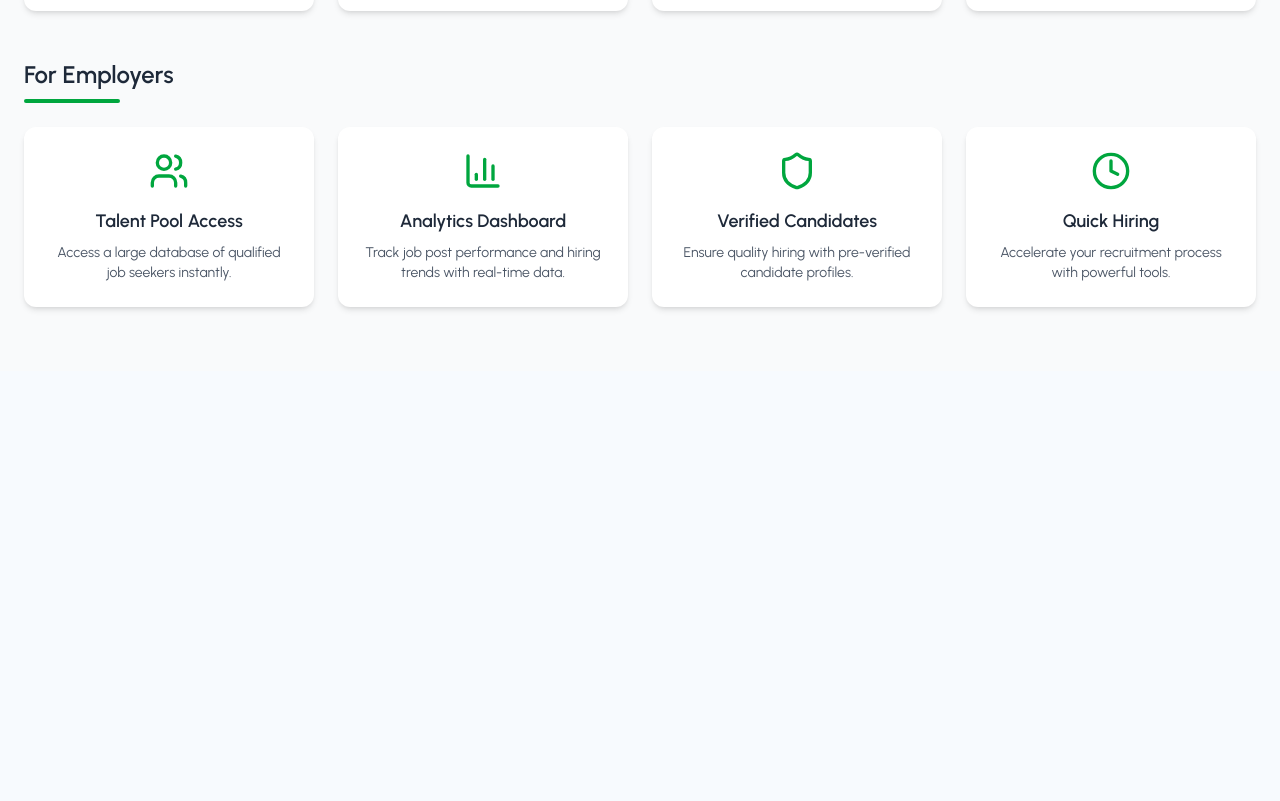
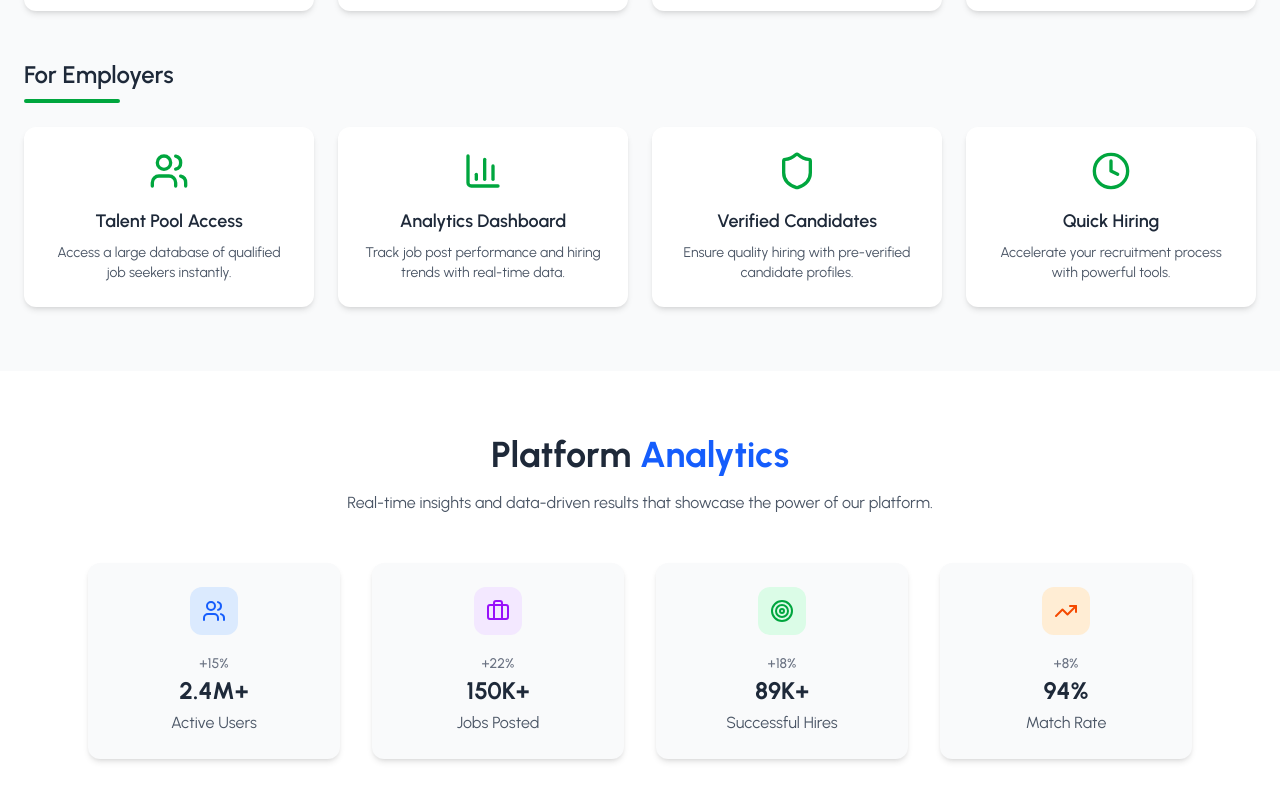
Before and after one commit to Lithira-Sasmitha/JOBprotala_frontend, a React (Vite) app in the folder frontend/: page / in a window 1280 px wide. Shown: the part 1317-2118 px from the top of the page. Built offline with nearby package versions, Linux system fonts and the light colour scheme.

Commit message:
inite analytics section

```diff
--- a/frontend/src/pages/LandingPage/LandingPage.jsx
+++ b/frontend/src/pages/LandingPage/LandingPage.jsx
@@ -2,6 +2,7 @@ import React from 'react'
 import Header from './components/Header'
 import Hero from './components/Hero'
 import Features from './components/Features'
+import Analytics from './components/Analytics'
 
 const Landing = () => {
   return (
@@ -9,6 +10,7 @@ const Landing = () => {
       <Header />
       <Hero />
       <Features />
+      <Analytics />
     </div>
   )
 }
--- /dev/null
+++ b/frontend/src/pages/LandingPage/components/Analytics.jsx
@@ -0,0 +1,87 @@
+import { motion } from "framer-motion";
+import { TrendingUp, Users, Briefcase, Target } from "lucide-react";
+
+const Analytics = () => {
+  const stats = [
+    {
+      icon: Users,
+      title: "Active Users",
+      value: "2.4M+",
+      growth: "+15%",
+      color: "text-blue-600",
+      bg: "bg-blue-100"
+    },
+    {
+      icon: Briefcase,
+      title: "Jobs Posted",
+      value: "150K+",
+      growth: "+22%",
+      color: "text-purple-600",
+      bg: "bg-purple-100"
+    },
+    {
+      icon: Target,
+      title: "Successful Hires",
+      value: "89K+",
+      growth: "+18%",
+      color: "text-green-600",
+      bg: "bg-green-100"
+    },
+    {
+      icon: TrendingUp,
+      title: "Match Rate",
+      value: "94%",
+      growth: "+8%",
+      color: "text-orange-600",
+      bg: "bg-orange-100"
+    }
+  ];
+
+  return (
+    <section className="py-16 bg-white">
+      <div className="max-w-6xl mx-auto px-6">
+        {/* Header */}
+        <motion.div
+          initial={{ opacity: 0, y: 30 }}
+          whileInView={{ opacity: 1, y: 0 }}
+          transition={{ duration: 0.8, ease: "easeOut" }}
+          viewport={{ once: true }}
+          className="text-center mb-12"
+        >
+          <h2 className="text-4xl font-bold text-gray-800">
+            Platform <span className="text-blue-600">Analytics</span>
+          </h2>
+          <p className="mt-4 text-gray-600 max-w-2xl mx-auto">
+            Real-time insights and data-driven results that showcase the power of our platform.
+          </p>
+        </motion.div>
+
+        {/* Stat Cards */}
+        <div className="grid gap-8 grid-cols-1 sm:grid-cols-2 lg:grid-cols-4">
+          {stats.map((stat, index) => {
+            const Icon = stat.icon;
+            return (
+              <motion.div
+                key={index}
+                initial={{ opacity: 0, y: 30 }}
+                whileInView={{ opacity: 1, y: 0 }}
+                transition={{ delay: index * 0.1, duration: 0.6, ease: "easeOut" }}
+                viewport={{ once: true }}
+                className="bg-gray-50 p-6 rounded-xl shadow-md text-center hover:shadow-lg transition min-w-[250px]"
+              >
+                <div className={`w-12 h-12 ${stat.bg} rounded-xl flex items-center justify-center mx-auto mb-4`}>
+                  <Icon className={`w-6 h-6 ${stat.color}`} />
+                </div>
+                <span className="text-sm font-medium text-gray-500">{stat.growth}</span>
+                <h3 className="text-2xl font-bold text-gray-800">{stat.value}</h3>
+                <p className="text-gray-600 mt-1">{stat.title}</p>
+              </motion.div>
+            );
+          })}
+        </div>
+      </div>
+    </section>
+  );
+};
+
+export default Analytics;
```
